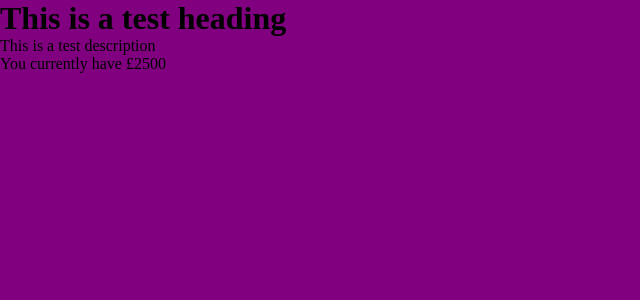
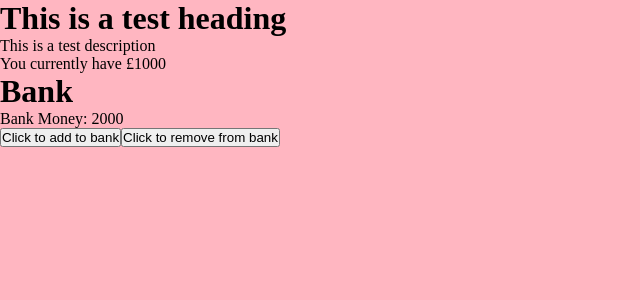
Before and after one commit to lucyscanlon/FinanceGame, a Vue app: page / in a window 1280 px wide. Shown: the top 300 px of the page, without its empty margins (0-640 px from the left). Built offline with nearby package versions, Linux system fonts and the light colour scheme.

Commit message:
tested global variables with moneyInPocket and moneyinBank with pinia

```diff
--- a/package.json
+++ b/package.json
@@ -9,6 +9,7 @@
   },
   "dependencies": {
     "core-js": "^3.8.3",
+    "pinia": "^2.1.7",
     "vue": "^3.2.13"
   },
   "devDependencies": {
--- a/src/App.vue
+++ b/src/App.vue
@@ -1,16 +1,22 @@
 <template>
   <!--<HelloWorld msg="Hello There!"/> -->
   <TestComponent testMessage="This is a test heading" testDescription="This is a test description"></TestComponent>
-
+  <bankComponent></bankComponent>
 </template>
 
 <script>
 import TestComponent from './components/Test.vue'
+import bankComponent from './components/Bank.vue'
 
 export default {
   name: 'App',
   components: {
     TestComponent,
+    bankComponent,
+  }, data() {
+    return {
+
+    };
   }
 }
 </script>
--- /dev/null
+++ b/src/components/Bank.vue
@@ -0,0 +1,36 @@
+<template>
+    <div class="test-container">
+        <h1>Bank</h1>
+        <p>Bank Money: {{ moneyStore.moneyInBank }}</p>
+        <button @click="moneyStore.addToBank(200)">Click to add to bank</button>
+        <button @click="moneyStore.removeFromBank(300)">Click to remove from bank</button>
+    </div>
+
+
+  </template>
+
+<script setup>
+
+import { useMoneyManageStore } from '../store/store'
+
+    const moneyStore = useMoneyManageStore()
+
+</script>
+<script>
+export default {
+    name: 'bankComponent',
+    props: {
+
+    },
+
+}
+</script>
+
+
+
+  <!-- Add "scoped" attribute to limit CSS to this component only -->
+  <style>
+
+
+
+  </style>
--- a/src/components/Test.vue
+++ b/src/components/Test.vue
@@ -2,11 +2,20 @@
     <div class="test-container">
         <h1>{{testMessage}}</h1>
         <p>{{testDescription}}</p>
-        <p>You currently have £{{ state.currentPocketMoney }}</p>
+        <p>You currently have £{{ moneyStore.moneyInPocket }}</p>
+
     </div>
 
 
   </template>
+
+<script setup>
+
+    import { useMoneyManageStore } from '../store/store'
+
+    const moneyStore = useMoneyManageStore()
+
+</script>
 
   <script>
   export default {
@@ -14,8 +23,20 @@
     props: {
       testMessage: String,
       testDescription: String,
+    }, methods: {
+        sayHello() {
+            this.$global.currentmoney = this.$global.currentmoney + 200;
+            console.log(this.$global.currentmoney);
+            this.$forceUpdate();
+        },
+    }, mounted() {
+        this.$global.currentmoney;
+
     }
+
+
   }
+
   </script>
 
   <!-- Add "scoped" attribute to limit CSS to this component only -->
--- a/src/main.js
+++ b/src/main.js
@@ -1,12 +1,14 @@
 import { createApp } from 'vue'
+import { createPinia } from "pinia"
 import App from './App.vue'
 
 const app = createApp(App);
 
-//createApp(App).mount('#app')
+app.use(createPinia());
 
-app.config.globalProperties.state = {
-    currentPocketMoney: 2500.00,
+app.config.globalProperties.$global= {
+    currentmoney: 2000,
+    bankmoney: 1000,
 }
 
 app.mount("#app");
--- /dev/null
+++ b/src/store/store.js
@@ -0,0 +1,21 @@
+import { defineStore } from "pinia"
+
+export const useMoneyManageStore = defineStore({
+    id: 'moveMoney',
+    state: () => ({
+        moneyInBank: 2000,
+        moneyInPocket: 1000,
+    }),
+    actions: {
+        removeFromBank(val) {
+            this.moneyInBank = this.moneyInBank - val;
+            this.moneyInPocket = this.moneyInPocket + val;
+        },
+
+        addToBank(val) {
+            this.moneyInBank = this.moneyInBank + val;
+            this.moneyInPocket = this.moneyInPocket - val;
+        }
+    }
+
+})
--- a/src/styles/style.css
+++ b/src/styles/style.css
@@ -5,5 +5,5 @@
 }
 
 html {
-    background-color: purple;
+    background-color: lightpink;
 }
```
Also changed, not shown: 1 other file (tests, documents, lock files or other folders).
